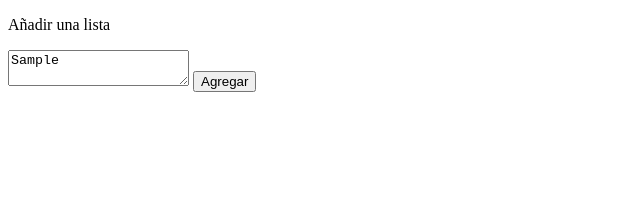
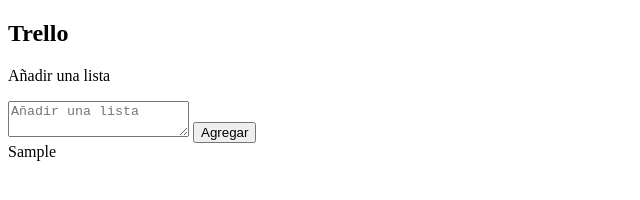
Before and after one commit to antocerdag/trello-laboratoria, a plain HTML site: page index.html in a window 1280 px wide. Both pictures are taken after typing "Sample" into the empty fields and a click on the button "Agregar". Shown: the whole page, without its empty margins (0-640 px from the left). Drawn offline with Linux system fonts and the light colour scheme.

Commit message:
creando un contenedor donde se mostraran las tareas ingresadas

```diff
--- a/assets/javascript/main.js
+++ b/assets/javascript/main.js
@@ -1 +1,19 @@
-main.js
+
+
+document.getElementById("boton").addEventListener("click",
+
+function botoncito(){
+	var tarea = document.getElementById("tarea").value;
+	document.getElementById("tarea").value = "";
+
+	var contenedor = document.getElementById("contenedor");
+
+	var nuevaTarea = document.createElement("div");
+	var textNuevaTarea = document.createTextNode(tarea);
+	var nuevoContenedor = document.createElement("span");
+
+	nuevoContenedor.appendChild(textNuevaTarea);
+	nuevaTarea.appendChild(nuevoContenedor);
+	contenedor.appendChild(nuevaTarea);
+
+})
--- a/index.html
+++ b/index.html
@@ -8,14 +8,18 @@
 	<title>Trello</title>
 </head>
 <body>
+	<header>
+		<div>
+			<h2>Trello</h2>
+		</div>
+	</header>
 
-
-<div id="container" class="container">
-	<p>Añadir una lista</p>
-	<textarea class="txt" id="tarea" placeholder="Añadir una lista"></textarea>
-	<button type="button" class="boton" id="boton" ><span aria-hidden="true"></span> Agregar</button>
-</div>
-
+	<div id="container" class="container">
+		<p>Añadir una lista</p>
+		<textarea class="txt" id="tarea" placeholder="Añadir una lista"></textarea>
+		<button type="button" class="boton" id="boton" ><span aria-hidden="true"></span> Agregar</button>
+	</div>
+	<div id="contenedor"></div>
 <script src="assets/javascript/main.js"></script>
 </body>
 </html>
```
